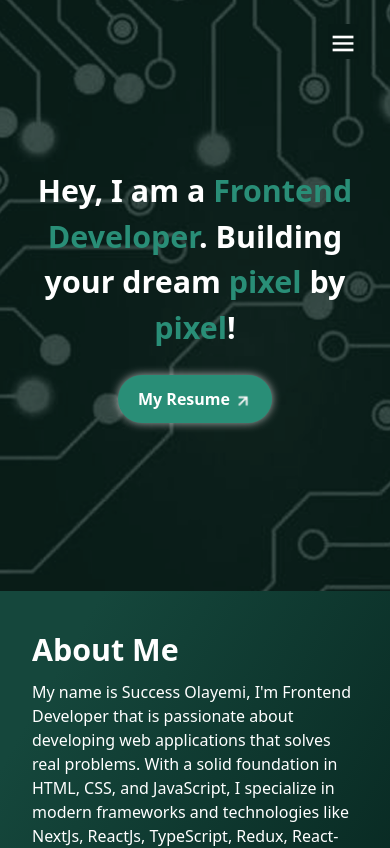
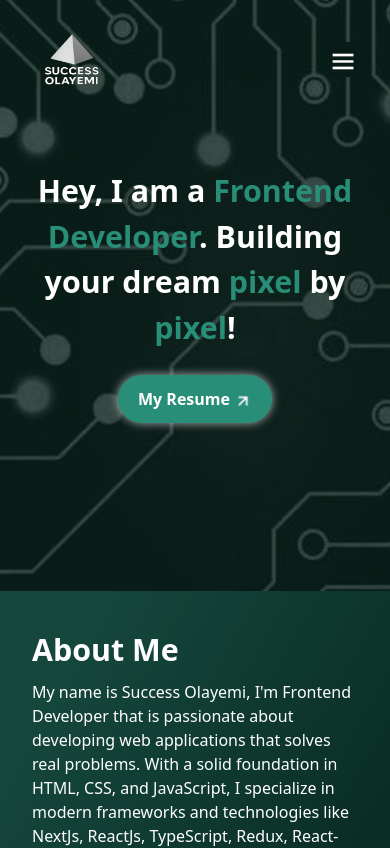
Before and after one commit to Error-at-night/My-Portfolio, a React (Vite) app: page / in a window 390 px wide. Shown: the top 848 px of the page. Built offline with nearby package versions, Linux system fonts and the light colour scheme.

Commit message:
made some changes

```diff
--- a/src/components/Navbar.jsx
+++ b/src/components/Navbar.jsx
@@ -53,7 +53,10 @@ function Navbar() {
         </div>
       </div>
       {/* mobile navbar */}
-      <div className="flex items-center ms-auto md:hidden">
+      <div className="flex items-center justify-between w-full md:hidden">
+        <Link to="/">
+          <img src={logo} alt="logo" className="h-[70px] w-[80px]"/>
+        </Link>
         <button className="cursor-pointer" onClick={() => setOpenSidebar(open => !open)}>
           <img src={hamburger} alt="hamburger" className="w-[30px] h-[35px]"/>
         </button>
@@ -62,11 +65,9 @@ function Navbar() {
         <div className="fixed inset-0 z-10">
           <div className="z-10 w-full sm:w-[400px] bg-[#081B17] text-white pt-10 h-full min-h-screen" ref={sidebar}>
             <div className="flex items-center justify-between -mt-7">
-              {/* <div> */}
-                <Link to="/">
-                  <img src={logo} alt="logo" className="h-[70px] w-[80px] ps-4"/>
-                </Link>
-              {/* </div> */}
+              <Link to="/">
+                <img src={logo} alt="logo" className="h-[70px] w-[80px] ps-4"/>
+              </Link>
               <button onClick={() => setOpenSidebar(open => !open)}
                 className="top-6 right-5 sm:left-87 absolute w-[30px] h-[35px] cursor-pointer"
               >
```
